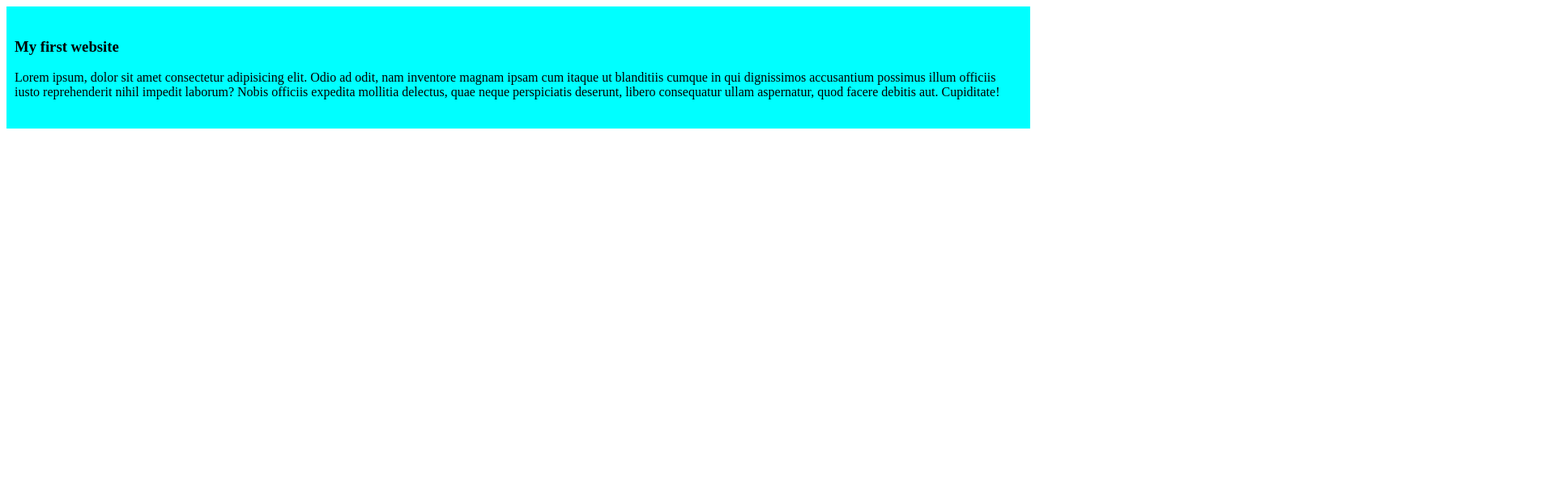
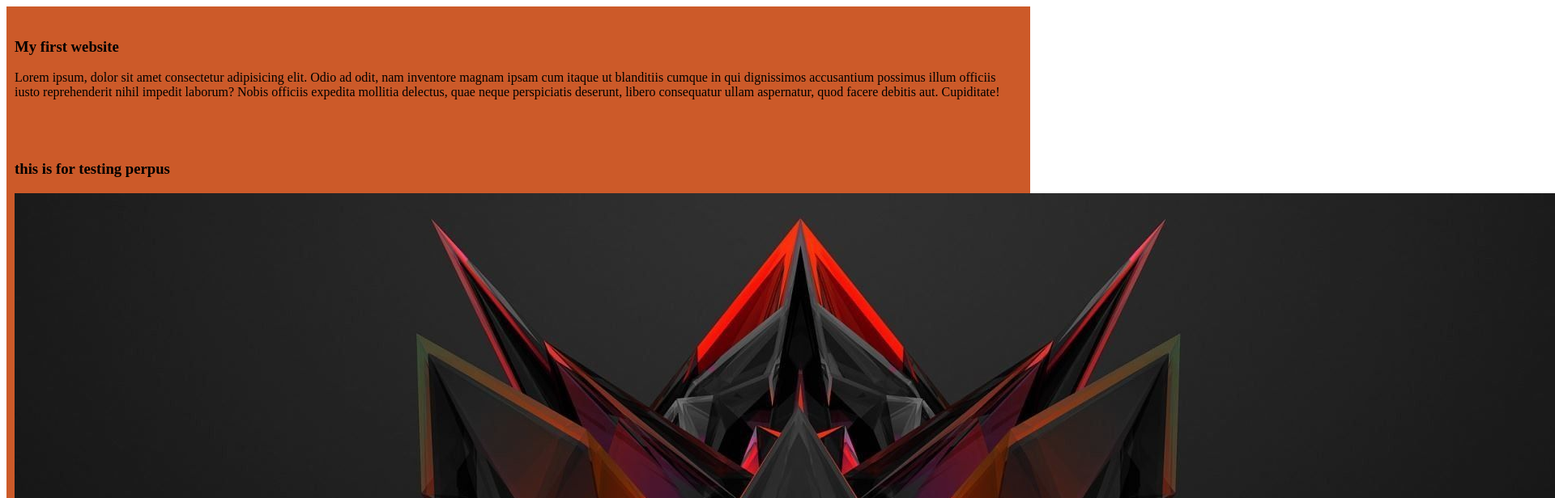
Before and after one commit to sohanur640/my-first-github-repo, a plain HTML site: page index.html in a window 1280 px wide. Shown: the top 616 px of the page at 81% size, 1920 px wide, since content can reach past the window. Drawn offline with Linux system fonts and the light colour scheme.

Commit message:
this is for testing purpous

```diff
--- a/index.html
+++ b/index.html
@@ -11,5 +11,9 @@
     <div><h3>My first website</h3>
     <p>Lorem ipsum, dolor sit amet consectetur adipisicing elit. Odio ad odit, nam inventore magnam ipsam cum itaque ut blanditiis cumque in qui dignissimos accusantium possimus illum officiis iusto reprehenderit nihil impedit laborum? Nobis officiis expedita mollitia delectus, quae neque perspiciatis deserunt, libero consequatur ullam aspernatur, quod facere debitis aut. Cupiditate!</p>
 </div>
+<div>
+    <h3>this is for testing perpus</h3>
+    <img src="style/image/effba89f77965834f4374cfb3750c530.jpg" alt="for testing">
+</div>
 </body>
 </html>
--- a/style/blog.css
+++ b/style/blog.css
@@ -1,4 +1,6 @@
 div{
-    background-color: aqua;
+    background-color: rgb(204, 90, 41);
     padding: 20px 10px;
+
+
 }
```
Also changed, not shown: style/image/effba89f77965834f4374cfb3750c530.jpg (added).
